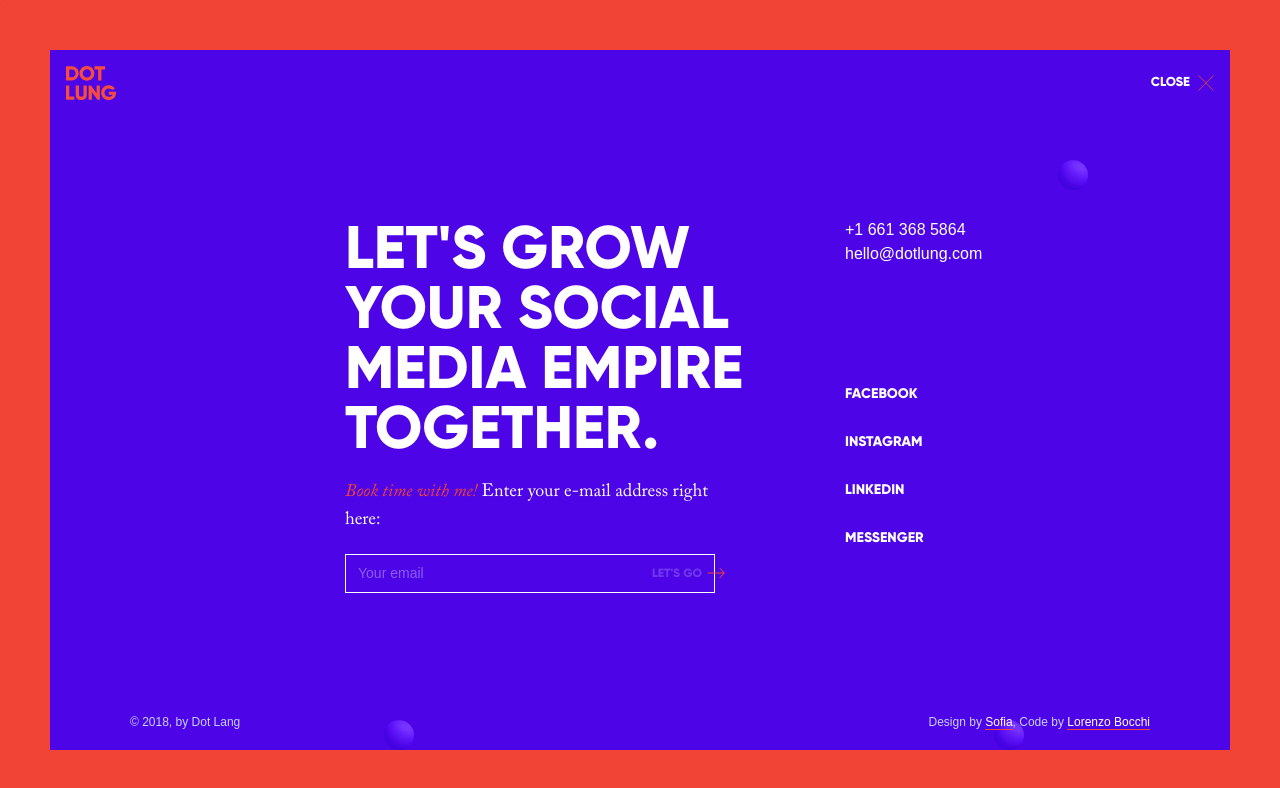
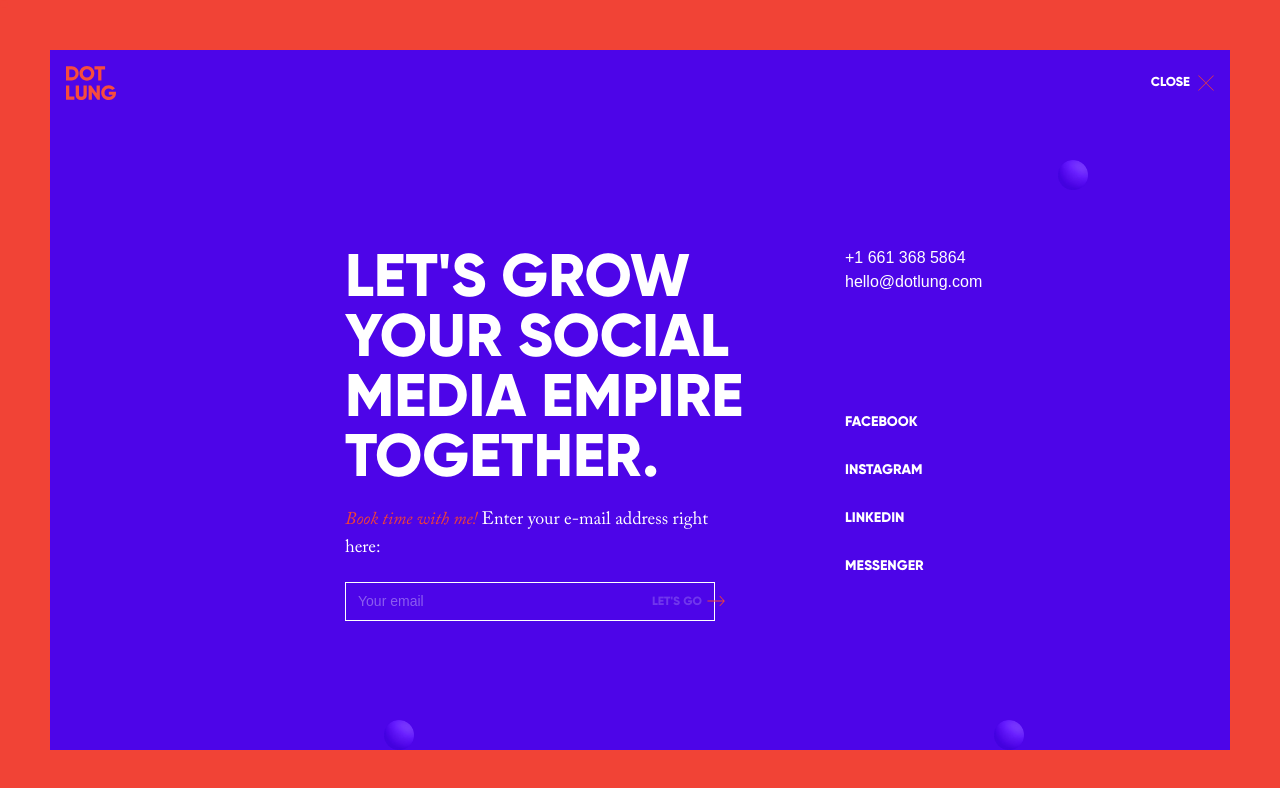
Before and after one commit to ArnabShikder24/dotlung-frontend, a Next.js app: page /contact in a window 1280 px wide. Shown: the top 788 px of the page. Built offline with nearby package versions, Linux system fonts and the light colour scheme; a web font is replaced by a local one.

Commit message:
copyright fixing

```diff
--- a/src/app/contact/page.tsx
+++ b/src/app/contact/page.tsx
@@ -1,6 +1,5 @@
 "use client";
 import Image from 'next/image';
-import Link from 'next/link';
 import React from 'react';
 import Logo from "../../../public/assets/svgs/logo.svg";
 import { useRouter } from 'next/navigation';
@@ -123,13 +122,13 @@ const Contact = () => {
         </div>
       </div>
 
-      <div className="py-5 px-20 hidden lg:flex justify-between items-center w-full">
-        <div className="text-xs text-indigo-200">© 2018, by Dot Lang</div>
+      {/* <div className="py-5 px-20 hidden lg:flex justify-between items-center w-full">
+        <div className="text-xs text-indigo-200">© 2018, by Dot Lung</div>
         <div className="text-xs text-indigo-200">
           Design by <Link href="#" className="border-b border-secondary text-white hover:text-indigo-200 transition-colors">Sofia</Link>,
           Code by <Link href="#" className="border-b border-secondary text-white hover:text-indigo-200 transition-colors">Lorenzo Bocchi</Link>
         </div>
-      </div>
+      </div> */}
     </div>
   );
 };
--- a/src/components/Footer.tsx
+++ b/src/components/Footer.tsx
@@ -79,8 +79,8 @@ const Footer = () => {
           </div>
         </div>
       </div>
-      <div className="py-2 px-6 text-center hidden lg:flex justify-between items-center">
-        <h1></h1>
+      <div className="py-2 text-start hidden lg:block mt-36 max-w-[766px] mx-auto">
+        {/* <h1></h1> */}
         <div>
           <RippleButton href="/blog" className="font-bold text-sm hover:text-indigo-200 transition-colors fixed bottom-5 left-4">
             BLOG
@@ -88,19 +88,19 @@ const Footer = () => {
         </div>
 
         <div className="text-[0.75rem] lg:text-[0.875rem] text-[#ffffff66]">
-          © 2018, by Dot Lang
+          © 2025, by Mother of Social Dragons
         </div>
 
-        <div className="text-[0.75rem] lg:text-[0.875rem] text-[#ffffff66]">
+        {/* <div className="text-[0.75rem] lg:text-[0.875rem] text-[#ffffff66]">
           Design by <Link href="#" className="border-b pb-2 border-secondary text-[#ffffff66] hover:text-white transition-colors">Sofia</Link>,
           Code by <Link href="#" className="border-b pb-2 border-secondary text-[#ffffff66] hover:text-white transition-colors">Lorenzo Bocchi</Link>
-        </div>
+        </div> */}
 
         <Link target="_blank" href="https://www.domestika.org/es/courses/1102-estrategias-de-instagram-para-desarrollo-de-marcas" className="text-xs font-semibold hover:text-indigo-200 transition-colors fixed bottom-5 right-4">
           LIVE NOW!
         </Link>
-        <h1></h1>
-        <h1></h1>
+        {/* <h1></h1> */}
+        {/* <h1></h1> */}
     </div>
     </footer>
   );
```
